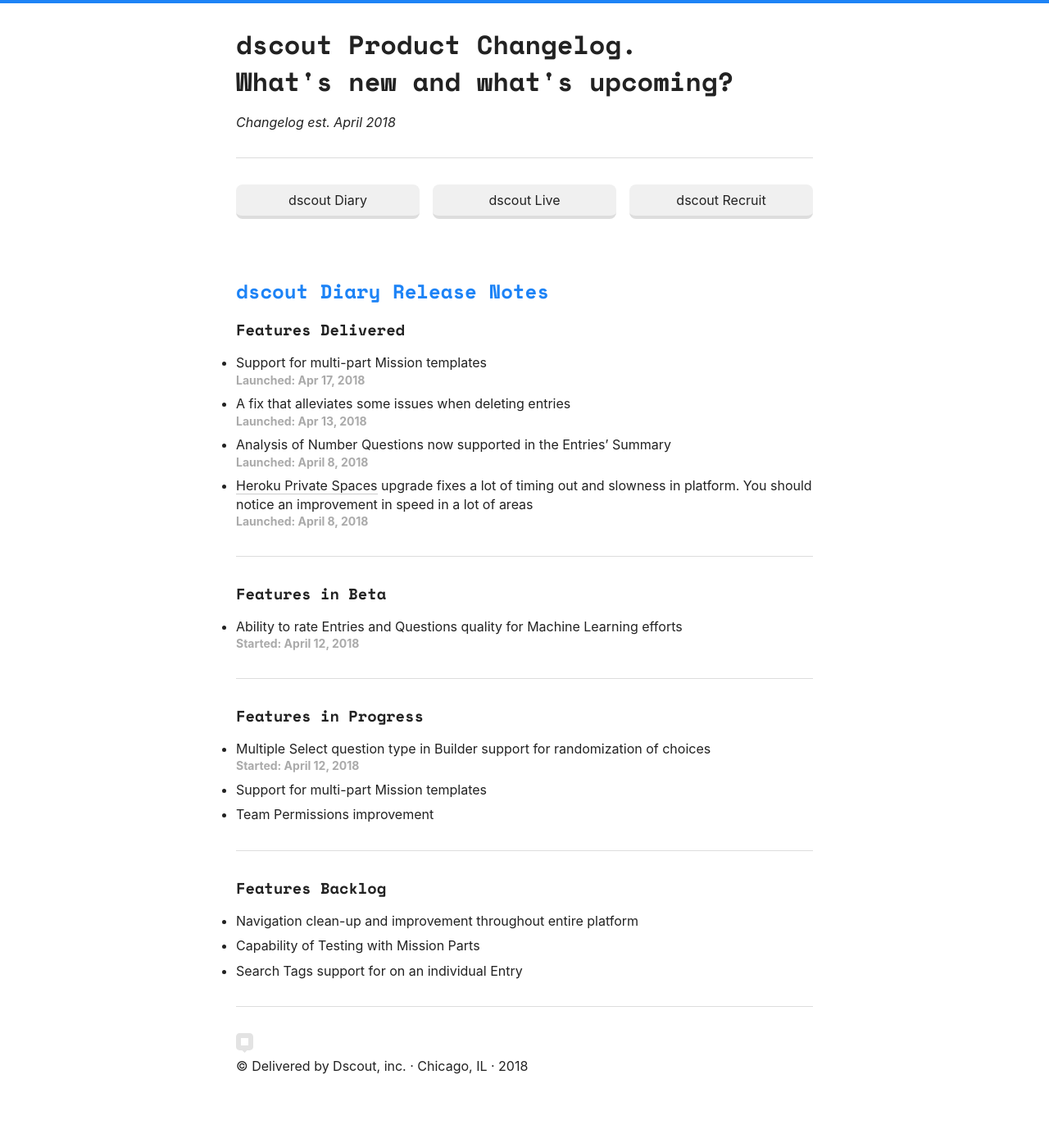
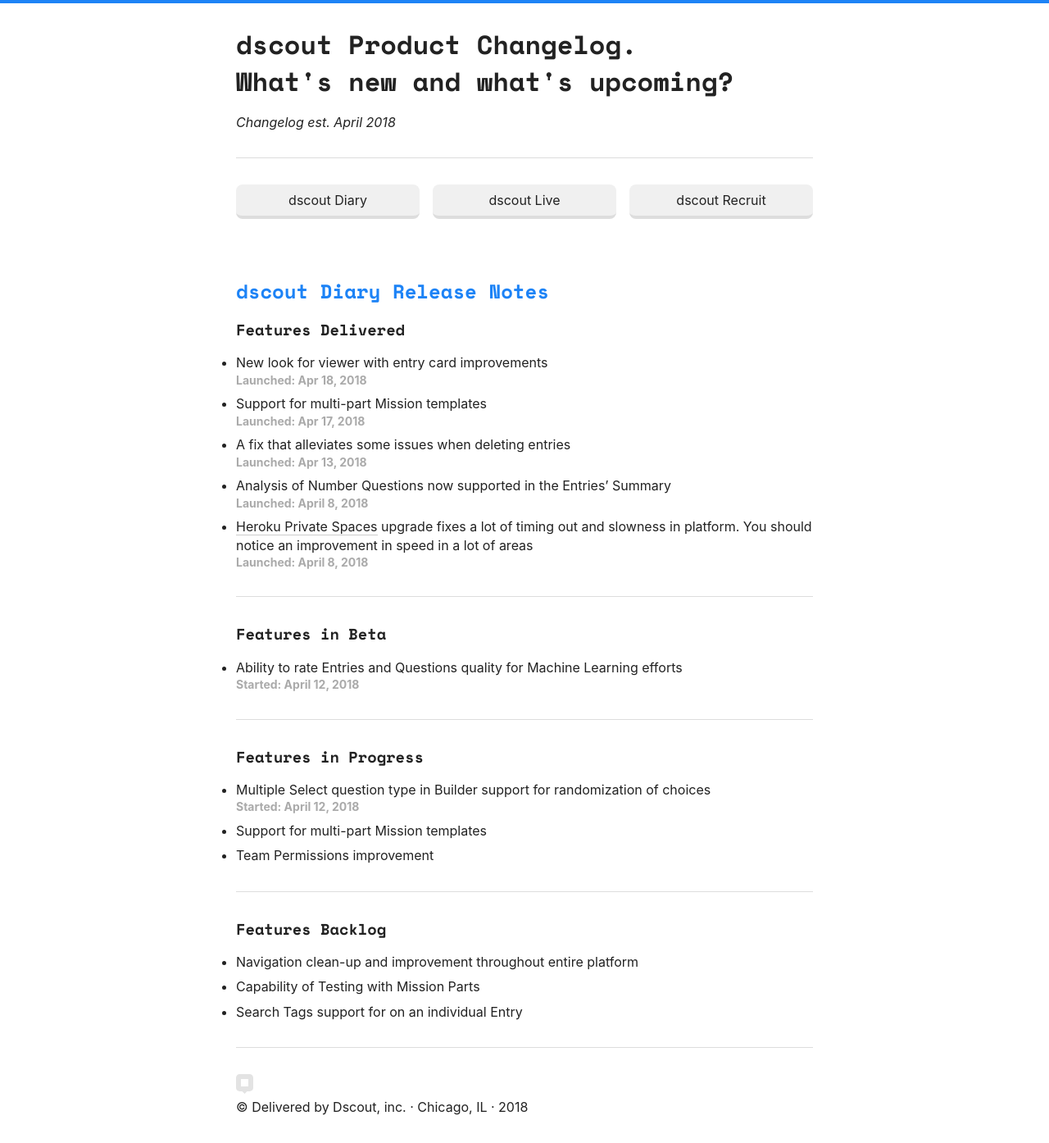
Before and after one commit to hickjul/dscout-changelog, a Jekyll site: the page built from index.md, in a window 1280 px wide. Shown: the whole page at 82% size. Built offline with Jekyll 4.4.1, drawn with Linux system fonts in a browser that asks for light colours; before the commit the page ends 1344 px from its top, so only the background shows below that.

Commit message:
Update diary delivered

```diff
--- a/_includes/diary/delivered.md
+++ b/_includes/diary/delivered.md
@@ -1,5 +1,7 @@
 ### Features Delivered
 
+* New look for viewer with entry card improvements
+  <date>Launched: Apr 18, 2018</date>
 * Support for multi-part Mission templates
   <date>Launched: Apr 17, 2018</date>
 * A fix that alleviates some issues when deleting entries
```
